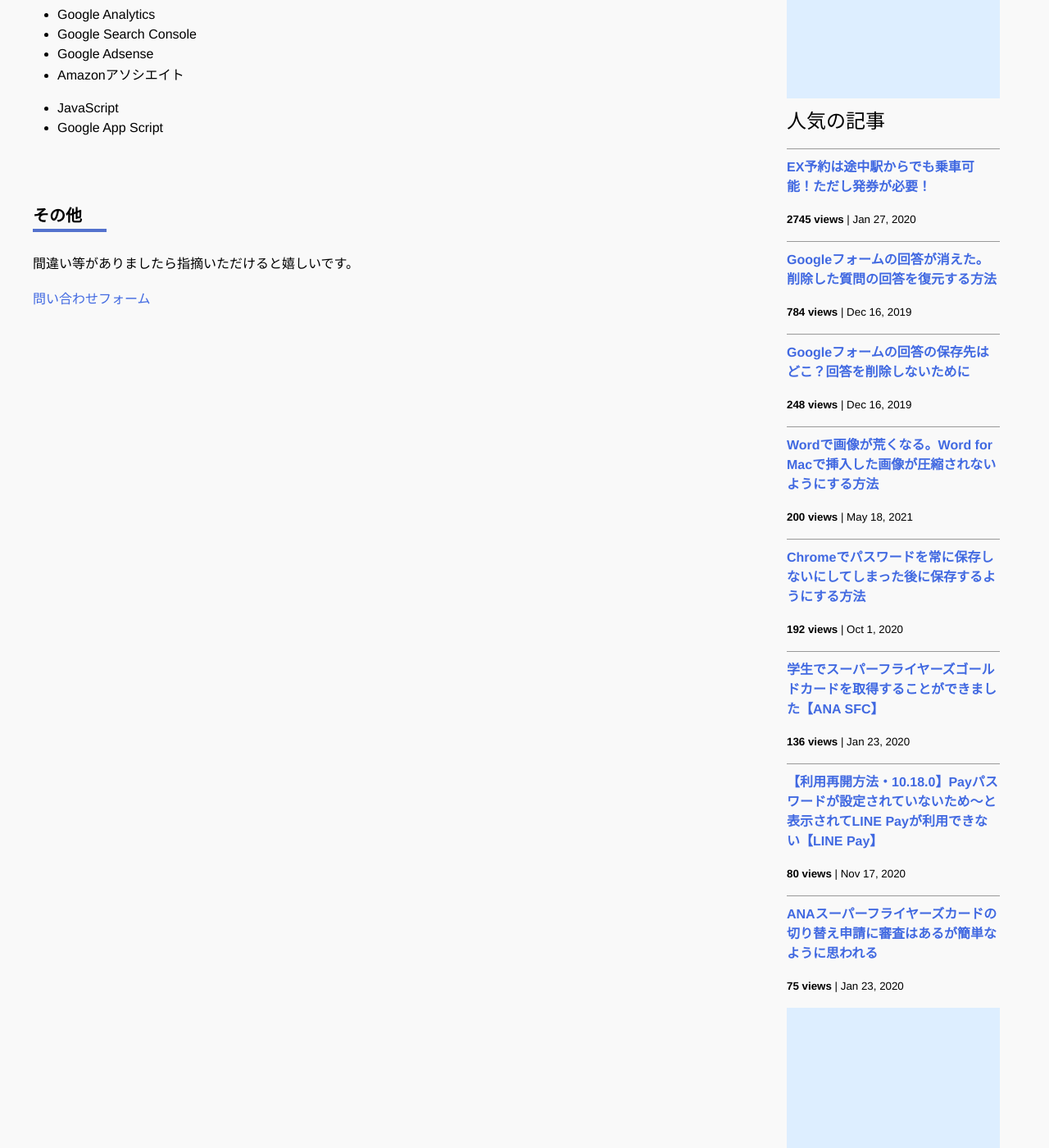
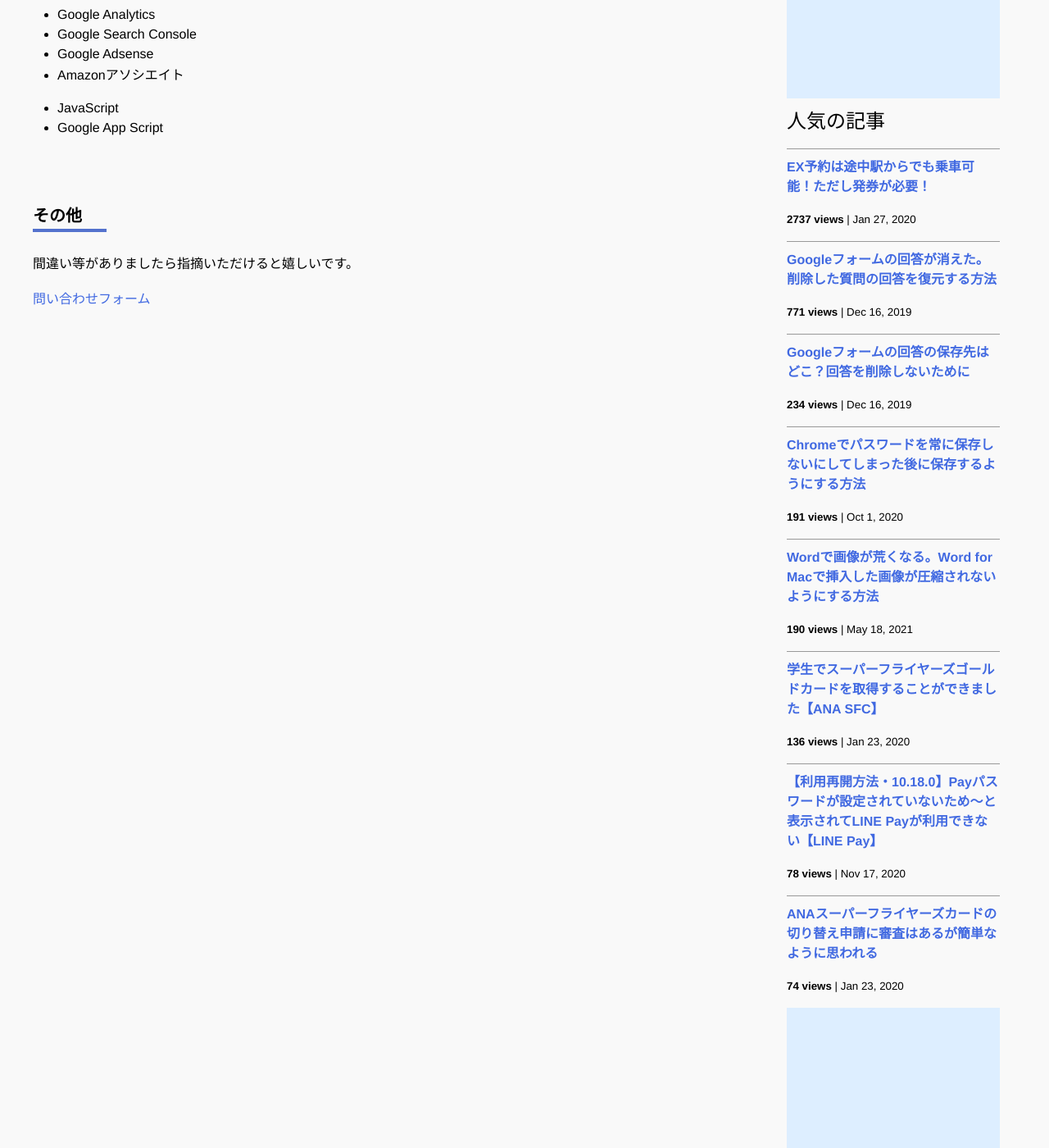
Before and after one commit to iwanaminami/shoyaiwaname, a Jekyll site: the page built from about.markdown, in a window 1280 px wide and 1400 px high, scrolled down 693 px. Shown: the whole window at 82% size. Built offline with Jekyll 4.4.1, drawn with Linux system fonts in a browser that asks for light colours; nearby versions of some CDN libraries; comment, search, counter and statistics services are not loaded.

Commit message:
a new commit message

```diff
--- a/_data/popularposts.yml
+++ b/_data/popularposts.yml
@@ -1,17 +1,17 @@
 side:
-  - view: 2745
+  - view: 2737
     url: /2020/01/27/ex-rideontheway.html
-  - view: 784
+  - view: 771
     url: /2019/12/16/restore-googleform.html
-  - view: 248
+  - view: 234
     url: /2019/12/16/googleform-answers.html
-  - view: 200
+  - view: 191
+    url: /2020/10/01/googlepassword.html
+  - view: 190
     url: /2021/05/18/image-compression-word.html
-  - view: 192
-    url: /2020/10/01/googlepassword.html
   - view: 136
     url: /2020/01/23/sfcgold.html
-  - view: 80
+  - view: 78
     url: /2020/11/17/linepay.html
-  - view: 75
+  - view: 74
     url: /2020/01/23/sfc-judge.html
```
